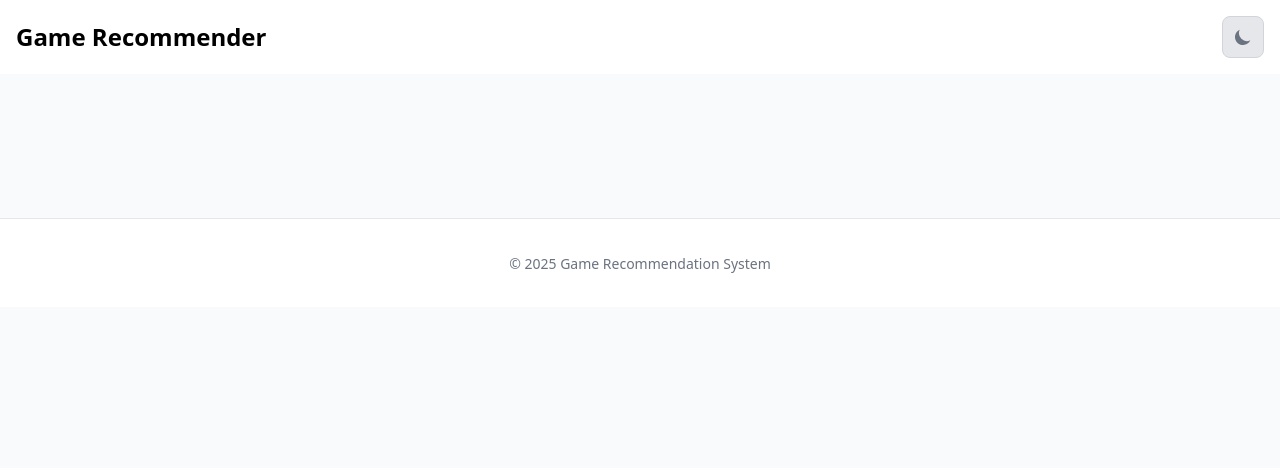
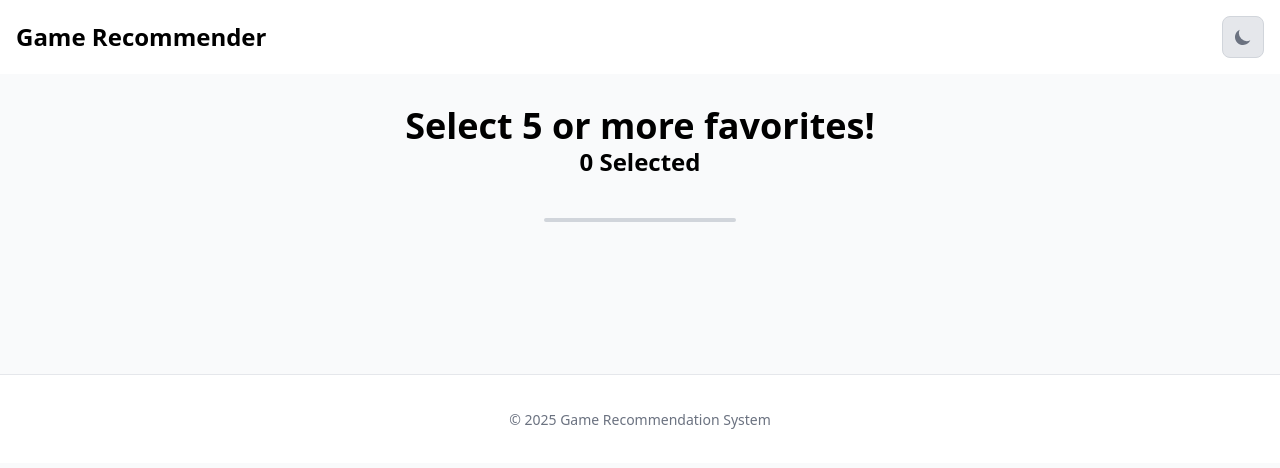
Before and after one commit to aseeley3/GameRecommendationSystem, a Flask app: page /select-favorites in a window 1280 px wide. Shown: the top 468 px of the page. Run offline with Flask 3, Linux system fonts and the light colour scheme; style sheets or scripts are compiled from the project's sources; parts of the project's set-up code (start-up, migrations or seed data) failed here and were passed over; some libraries are stand-ins or nearby versions.

Commit message:
GRS-0018

```diff
--- a/app/routes/main.py
+++ b/app/routes/main.py
@@ -59,29 +59,70 @@ def select_platform():
 
 @bp.route('/select-favorites', methods=['GET', 'POST'])
 def select_favorites():
-    # Get offset from query parameter (default to 0)
-    offset = int(request.args.get('offset', 0))
-    page_size = 50
 
-    # Sort games by review count
+    page_size = 20
+
+    offset=0
+    selected_all = set(int(appid) for appid in session.get('selected_games', []))
+    total_selected_count = len(selected_all)
+    # Sort games
     sorted_games = sorted(
-        games,
+        games_dict.values(),
         key=lambda game: len(reviews_dict.get(game['appid'], [])),
         reverse=True
     )
 
+    if request.method == 'POST':
+
+
+        if 'selected_games' not in session:
+            session['selected_games'] = []
+
+        selected_all = set(int(appid) for appid in session.get('selected_games', []))
+
+        offset = int(request.form.get('offset', 0))
+        action = request.form.get('action')
+
+        # Get the current page's games BEFORE modifying offset
+        current_page_game_ids = {
+            (game['appid']) for game in sorted_games[offset:offset + page_size]
+        }
+
+        # Then modify offset based on button action
+        if action == 'Next →':
+            offset += page_size
+        elif action == '← Previous':
+            offset = max(offset - page_size, 0)
+
+        selected = set(int(appid) for appid in request.form.getlist('selected_games'))
+
+        selected_all -= current_page_game_ids
+        selected_all.update(selected)
+
+        session['selected_games'] = list(selected_all)
+        total_selected_count = len(selected_all)
+        print("Selected game IDs:", session['selected_games'])
+
+        if 'continue' in request.form and len(selected_all) > 4:
+            return redirect(url_for('main.recommendations'))
+            print("Hello")
+    else:
+        offset = int(request.args.get('offset', 0))
+
+    paginated_games = sorted_games[offset:offset + page_size]
+
+    # Pagination controls
     next_offset = offset + page_size if offset + page_size < len(sorted_games) else None
     previous_offset = max(offset - page_size, 0) if offset > 0 else None
 
-    # Paginate games
-    paginated_games = sorted_games[offset:offset + page_size]
-
-    # Render with current page of games
     return render_template(
         'select_favorites.html',
         games=paginated_games,
         next_offset=next_offset,
-        previous_offset=previous_offset
+        previous_offset=previous_offset,
+        offset=offset,
+        selected=selected_all,
+        total_selected_count=total_selected_count
         )
 
 @bp.route('/recommendations', methods=['GET', 'POST'])
--- a/app/templates/game_card.html
+++ b/app/templates/game_card.html
@@ -70,7 +70,7 @@
         dark:focus:ring-[#3b5998]/55 me-2 mb-2">
         <!-- Steam Store SVG -->
     <img class="w-4 h-4 me-2"
-        src = "{{ url_for('static', filename='media/Steam_icon_logo.svg') }}">
+        src = "{{ url_for('static', filename='/media/Steam_icon_logo.svg') }}">
 
     View on Steam
 
--- a/app/templates/select_favorites.html
+++ b/app/templates/select_favorites.html
@@ -1,35 +1,54 @@
 {% extends "base.html" %}
 
 {% block content %}
+<div class="animate-fade duration-500 delay-200 transition-colors">
+<div>
+<h2 class="text-4xl font-extrabold dark:text-white text-black text-center transition-colors duration-500 delay-200">Select 5 or more favorites!</h2>
+<p class="text-2xl font-extrabold dark:text-white text-black text-center transition-colors duration-500 delay-200" id="length">{{ selected|length }} Selected</p>
+<hr class="w-48 h-1 mx-auto my-4 bg-gray-300 border-0 rounded-sm md:my-10 dark:bg-gray-700 transition-colors duration-500 delay-200">
+</div>
 
-<div class="grid grid-cols-1 sm:grid-cols-2 md:grid-cols-3 lg:grid-cols-5 gap-6 p-4">
+
+<form method="post" action="{{ url_for('main.select_favorites') }}">
+<div class="grid grid-cols-1 sm:grid-cols-2 md:grid-cols-3 lg:grid-cols-5 gap-6 p-4 animate-fade duration-1000 delay-200">
   {% for game in games %}
     {% include 'game_card.html' %}
   {% endfor %}
 </div>
 
-<!-- Controls if the buttons for loading more games appears or not -->
+<input type="hidden" name="offset" value="{{ offset or 0 }}">
+
 <div class="flex justify-between mt-4">
   {% if previous_offset is not none %}
-    <a href="?offset={{ previous_offset }}" class="px-4 py-2 bg-gray-300 hover:bg-gray-400 rounded text-black">
-      ← Previous Page
-    </a>
+    <input type="submit" name="action" value="← Previous" class="cursor-pointer px-4 py-2 bg-gray-300 hover:bg-gray-400 rounded text-black" onclick="updateItemStatus()">
   {% else %}
-    <span></span> <!-- Empty element to keep spacing when Previous is absent -->
+    <span></span>
   {% endif %}
 
   {% if next_offset is not none %}
-    <a href="?offset={{ next_offset }}" class="px-4 py-2 bg-blue-600 hover:bg-blue-700 rounded text-white">
-      Next Page →
-    </a>
+    <input type="submit" name="action" value="Next →" class="cursor-pointer px-4 py-2 bg-blue-600 hover:bg-blue-700 rounded text-white" onclick="updateItemStatus()">
   {% endif %}
+</div>
+
+<input
+  id="continue-btn"
+  type="submit"
+  value="Go!"
+  name="continue"
+  class="cursor-pointer border-2 fixed bottom-24 left-1/2 transform w-24 h-24 z-50 bg-green-600 hover:bg-green-700 border-green-500 hover:border-green-800 hover:scale-125 rounded-full text-white font-bold shadow-lg text-2xl transition-all duration-300 ease-in-out"
+>
+</form>
 </div>
 
 {% endblock %}
 
 {% block scripts %}
 <script>
+
+var localCount = 0;
 const container = document.querySelector('.grid');
+const continueBtn = document.getElementById("continue-btn")
+const lengthDisplay = document.getElementById('length')
 
 container.addEventListener('mouseenter', event => {
   const card = event.target.closest('.group');
@@ -44,5 +63,68 @@ container.addEventListener('mouseleave', event => {
   const video = card.querySelector('video');
   if (video) video.pause();
 }, true);
+
+
+const serverCount = Number("{{ selected|length }}");
+
+if (continueBtn) {
+  if (serverCount >= 5) {
+    continueBtn.classList.remove('hidden');
+  } else {
+    continueBtn.classList.add('hidden');
+  }
+}
+
+function updateItemStatus(element) {
+    const isCheckbox = element.type === 'checkbox';
+
+    let itemId, isChecked;
+
+    if (isCheckbox) {
+        itemId = element.value;
+        isChecked = element.checked;
+
+        if (isChecked) {
+            localCount += 1;
+        } else {
+            localCount -= 1;
+        }
+    }
+
+    var serverCount = Number("{{ selected|length }}");
+    currentCount = localCount + serverCount
+    lengthDisplay.textContent = currentCount + " Selected"
+
+      if (continueBtn)
+      {
+        if (currentCount >= 5)
+        {
+          continueBtn.classList.remove('hidden')
+        }
+        else
+        {
+          continueBtn.classList.add('hidden')
+        }
+      }
+
+    if (isCheckbox){
+        fetch('/select-favorites', {
+            method: 'POST',
+            body: formData
+        })
+        .then(response => response.json())
+        .then(data => {
+            if (data.success) {
+                console.log('Update successful!');
+                // Optionally, update other parts of the UI based on the response
+            } else {
+                console.error('Update failed:', data.message);
+            }
+        })
+        .catch(error => {
+            console.error('Error:', error);
+        });
+    }
+}
 </script>
 {% endblock %}
--- a/tailwind.config.js
+++ b/tailwind.config.js
@@ -8,7 +8,17 @@ module.exports = {
     './node_modules/flowbite/**/*.js'
   ],
   theme: {
-    extend: {},
+    extend: {
+      animation: {
+        fade: 'fadeIn .5s ease-in-out',
+      },
+      keyframes: {
+        fadeIn: {
+          from: { opacity: 0 },
+          to: { opacity: 1 },
+        }
+      }
+    }
   },
   plugins: [
     require('flowbite/plugin')
```
Also changed, not shown: app/templates/select_platform.html (+24 -24 lines), app/static/media/Steam_icon_logo.svg (renamed from app/media/Steam_icon_logo.svg).
